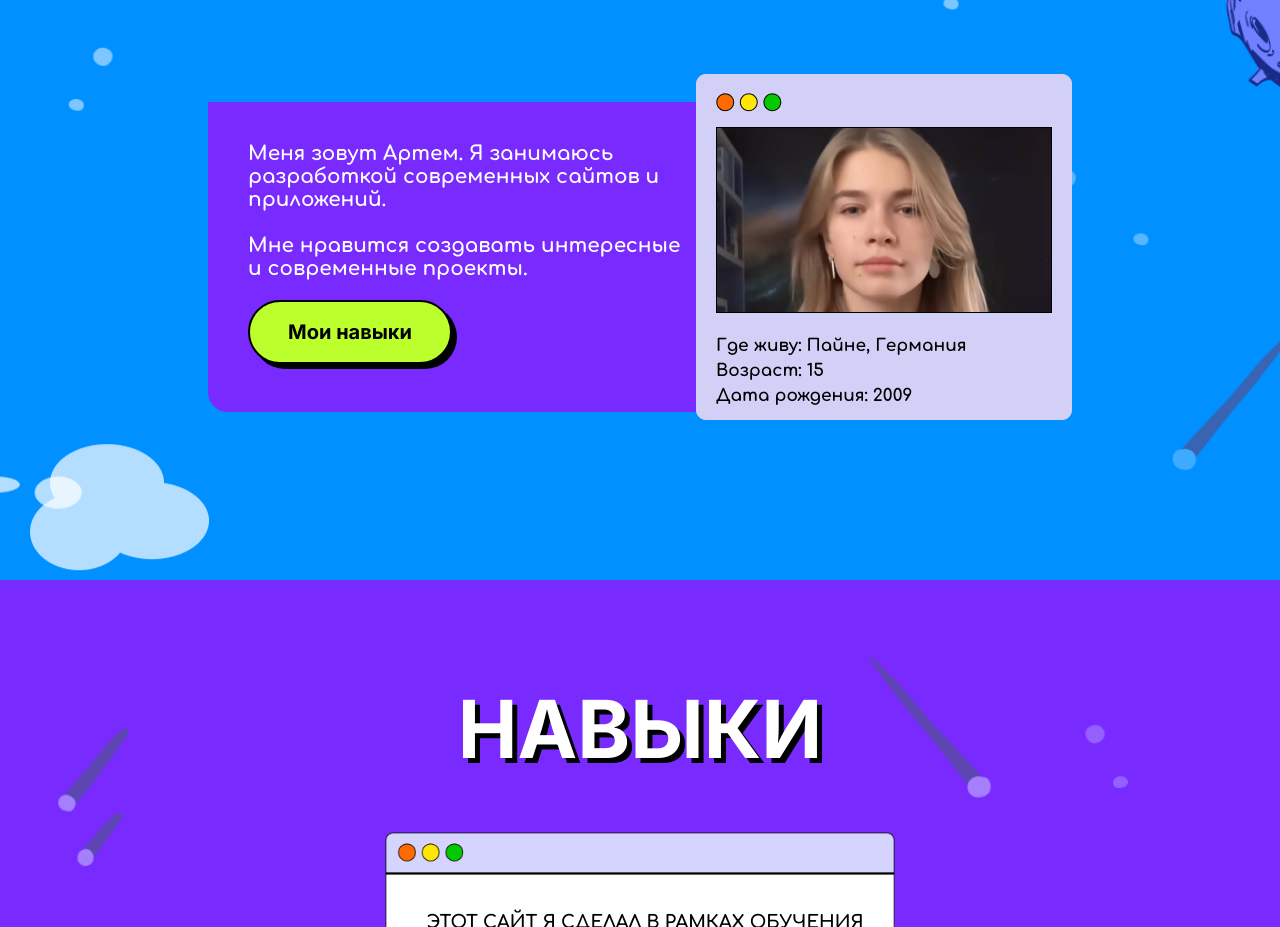
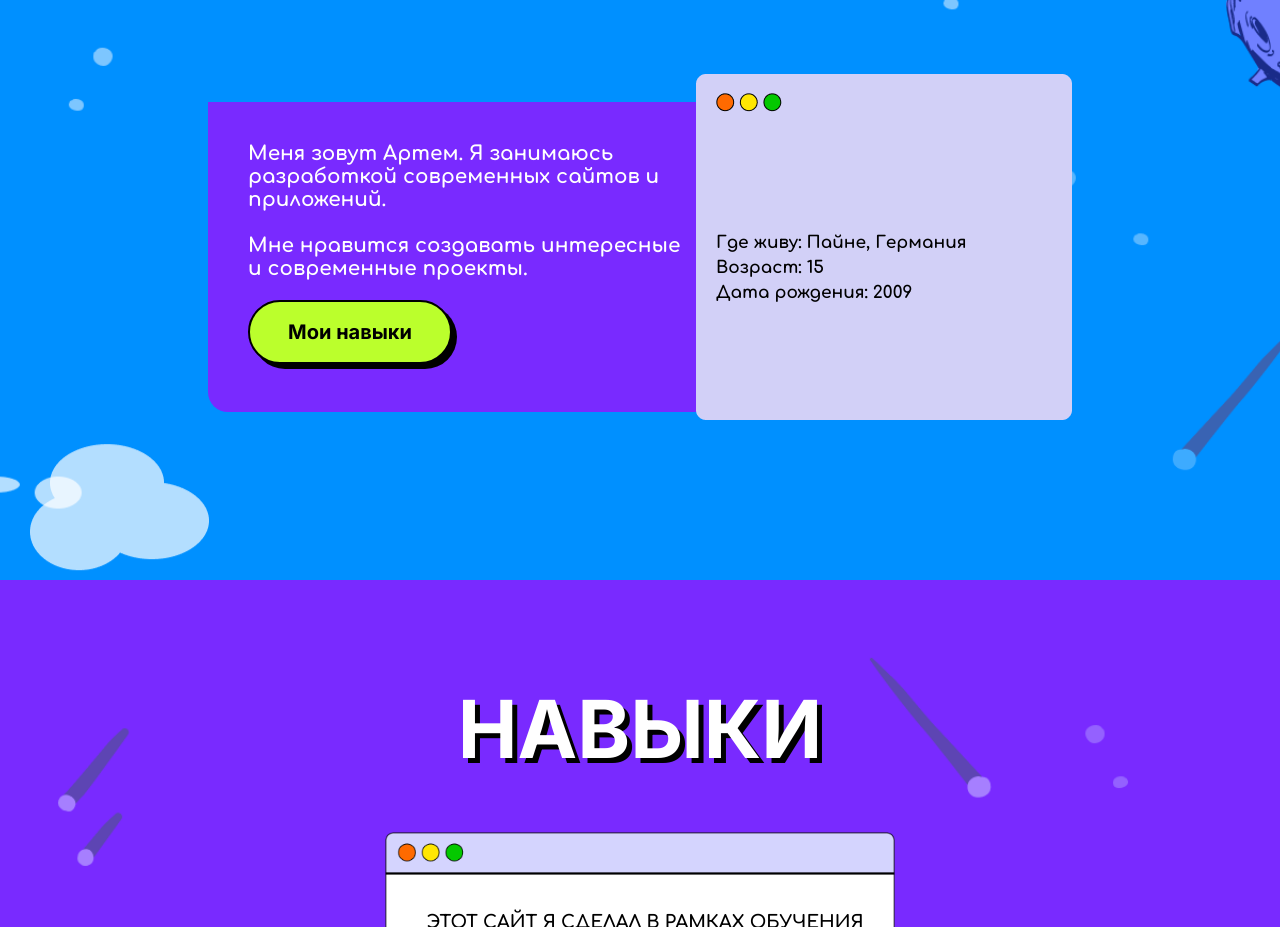
Before and after one commit to Kabanov-Artem/about-me, a plain HTML site: page index.html in a window 1280 px wide. Shown: the part 1020-1947 px from the top of the page. Drawn offline with Linux system fonts and the light colour scheme.

Commit message:
Changed INDEX.html

```diff
--- a/index.html
+++ b/index.html
@@ -68,7 +68,6 @@
                     </div>
                 </div>
                 <div class="about-card">
-                    <img src="img/photo.png">
                     <p>Где живу: Пайне, Германия</p>
                     <p>Возраст: 15</p>
                     <p>Дата рождения: 2009</p>
```
